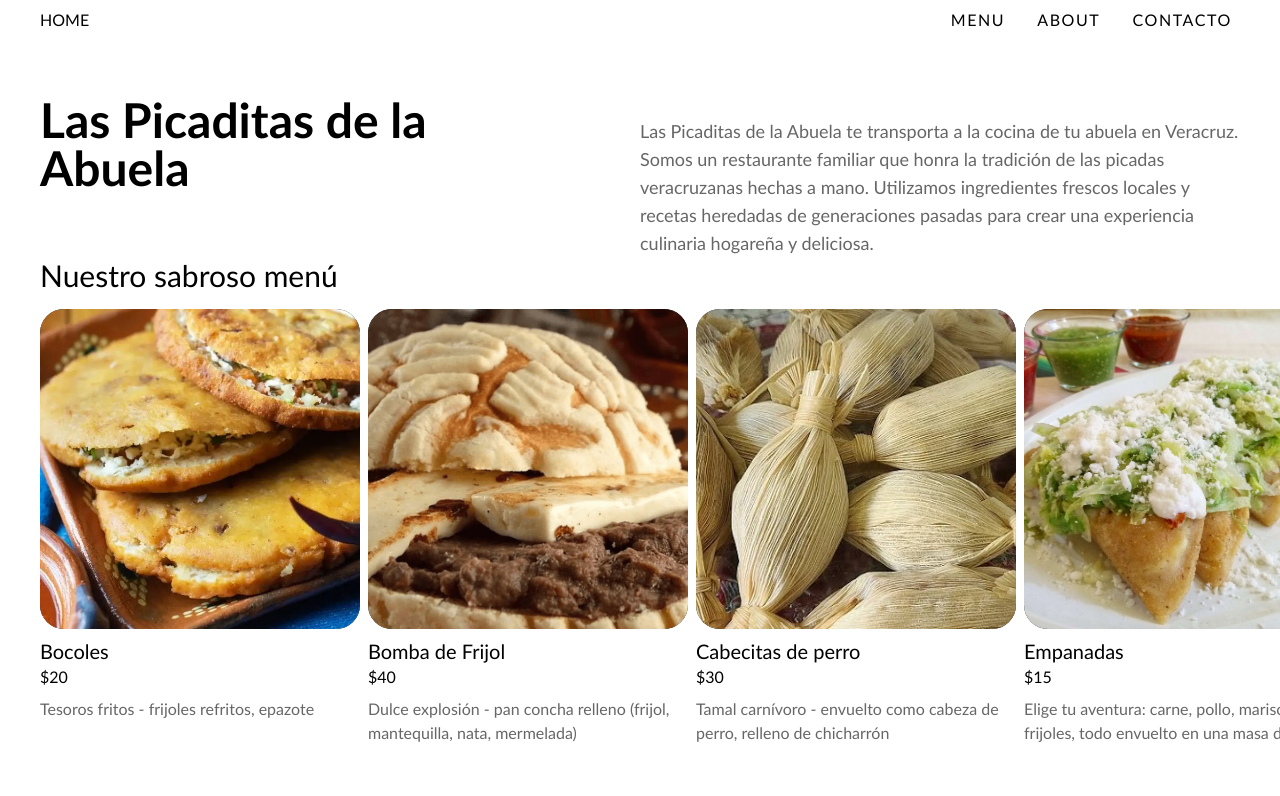
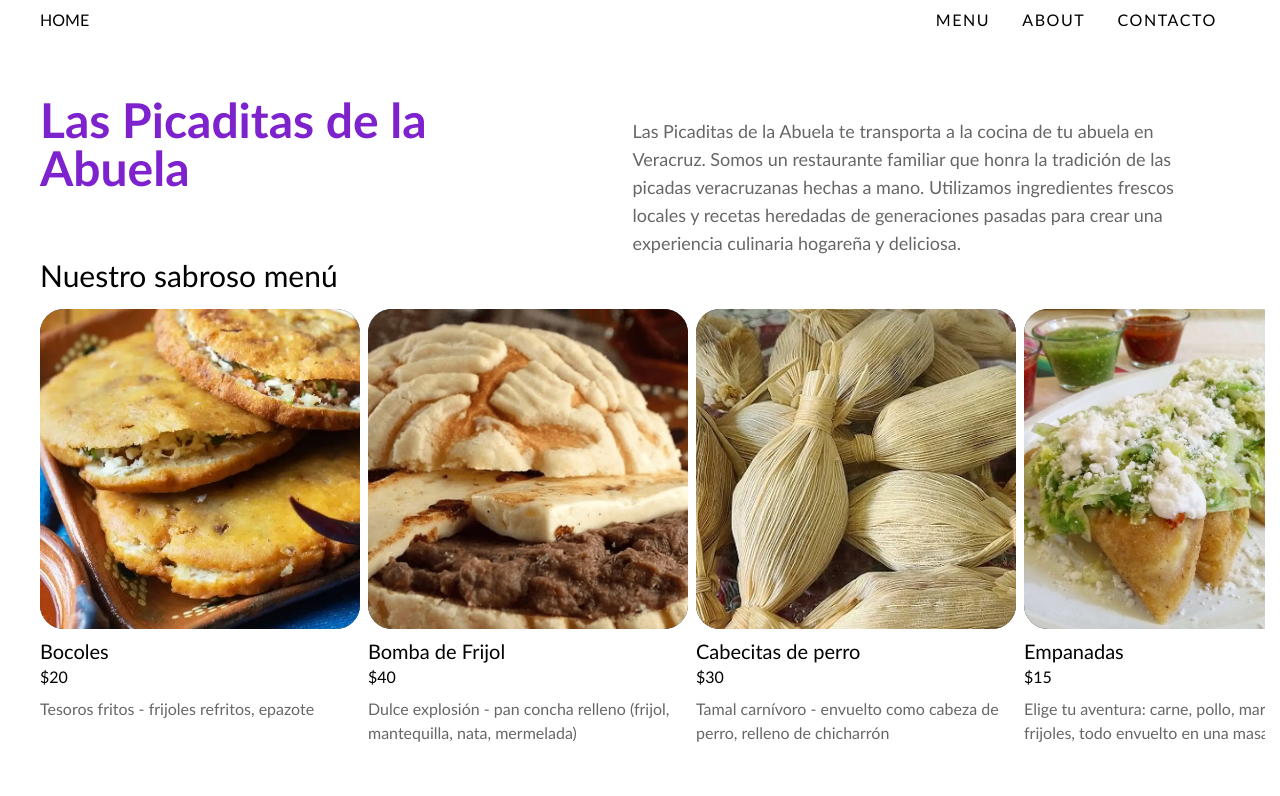
Before and after one commit to kike9978/top-restaurant-page, a website built with webpack: page src/index.html in a window 1280 px wide. Built offline with nearby package versions, Linux system fonts and the light colour scheme.

Commit message:
Create contact form and final styles to about

```diff
--- a/src/about.js
+++ b/src/about.js
@@ -1,8 +1,29 @@
-export default function About(){
-  const elem = document.createElement("div")
-  elem.style.backgroundColor = "yellow";
-  elem.style.width = "300px"
-  elem.style.height = "300px"
+import picoOrizaba from "./assets/pico-de-orizaba.png"
+import H1 from "./components/elements/h1"
+import P from "./components/elements/p"
+
+
+const elem = document.createElement("div")
+const imageContainer = document.createElement("div")
+const img = document.createElement("img")
+const container = document.createElement("div")
+const container2 = document.createElement("div")
+
+imageContainer.classList.add("rounded-3xl", "overflow-hidden", "max-h-80", "flex")
+img.classList.add("object-cover")
+container.classList.add("flex", "flex-col", "md:flex-row", "gap-4", "mt-6", "justify-between")
+
+img.setAttribute("src", picoOrizaba)
+
+imageContainer.appendChild(img)
+elem.appendChild(imageContainer)
+elem.appendChild(container)
+container.appendChild(H1("Los antojitos veracruzanos: Un viaje por el sabor ", [`max-w-[40rem]`]))
+container.appendChild(container2)
+container2.appendChild(P("Los antojitos jarochos son la esencia de la gastronomía veracruzana, un festín de sabores y texturas que te cautivarán desde el primer bocado. Fruto de la fusión de culturas indígenas y españolas, estos platillos reflejan la alegría y el ingenio del pueblo jarocho. ", [`max-w-[40rem]`]))
+container2.appendChild(P("Desde los clásicos bocoles y empanadas hasta las exóticas picadas y el suculento zacahuil, cada antojito es una obra de arte culinario que te transportará a un viaje sensorial sinigual. Ven a Veracruz y déjate cautivar por su magia. Un viaje culinario que te transportará a un mundo de tradiciones y sabores inolvidables.", [`max-w-[40rem]`, "mt-3"]))
+
+export default function About() {
 
   return elem
 }
--- a/src/components/elements/h1.js
+++ b/src/components/elements/h1.js
@@ -2,7 +2,7 @@
 
 export default function h1(text, className = []) {
     const h1 = document.createElement("h1")
-    h1.classList.add("text-5xl", "font-bold", ...className)
+    h1.classList.add("text-5xl", "font-bold", "text-purple-700", ...className)
     h1.innerText = text
 
 
--- a/src/components/menuItem.js
+++ b/src/components/menuItem.js
@@ -12,7 +12,7 @@ export default function menuItem(headingText, descriptionText, priceValue, imgSr
 
     heading.classList.add("text-xl")
     header.classList.add("flex", "flex-col", "items-baseline")
-    image.classList.add("size-80", "bg-zinc-900", "rounded-3xl", "overflow-hidden")
+    image.classList.add("md:size-80", "bg-zinc-900", "rounded-3xl", "overflow-hidden", "aspect-square", "w-full")
     img.classList.add("h-full", "w-full", "object-cover")
     itemContainer.classList.add("flex", "flex-col", "gap-2")
     description.classList.add("text-black", "text-opacity-60")
--- a/src/contact.js
+++ b/src/contact.js
@@ -1,11 +1,48 @@
-export default function Contact(){
-  const elem = document.createElement("div")
-  elem.style.backgroundColor = "blue";
-  elem.style.color = "white";
-  elem.style.width = "300px"
-  elem.style.height = "300px"
+import mask from "./assets/arc-mask.svg"
+import restaurant from "./assets/restaurant.jpg"
 
-  elem.innerText = "Hola, que hace"
+
+
+
+const elem = document.createElement("div")
+const img = document.createElement("img")
+
+elem.innerHTML = `<div class="flex flex-col-reverse md:flex-row flex-grow">
+    <div class="flex flex-col justify-between flex-grow">
+        <div class="flex flex-grow flex-col justify-center gap-4">
+        <h1 class="text-2xl font-bold text-purple-700">Déjanos un comentario</h1>
+          <form action="" class="flex flex-col items-start gap-3">
+              <label class="flex flex-col">
+                  Nombre
+                  <input type="text" placeholder="Juana Martinez" class="border border-solid border-zinc-400 p-1  text-black text-opacity-60" required>
+              </label>
+              <label class="flex flex-col">
+                  Correo
+                  <input type="email" placeholder="juana@martinez.com" class="border border-solid border-zinc-400 p-1  text-black text-opacity-60" required>
+              </label>
+              <label class="flex flex-col">
+                  Comentario
+                  <textarea name="" id="" cols="30" rows="4" class="border border-solid border-zinc-400 p-1  text-black text-opacity-60 resize-none" required placeholder="Tu comentario aquí"></textarea>
+              </label>
+              <button class="bg-purple-950 text-white px-2 py-1 rounded">Envíar</button>
+          </form>
+        </div>
+        <div class="mb-6">
+            <p>Callejón Brisa Marina #22, Veracruz, Ver.
+            <p>(555) 555-5555</p>
+            <p>correo@email.com</p>
+        </div>
+    </div>
+    <div>
+
+        <img src="${restaurant}" style="mask-image:url(${mask}); mask-repeat:no-repeat; mask-size:60%; mask-position:center" class="w-60">
+
+    </div>
+</div > `
+
+elem.classList.add("h-full", "flex-col", "flex")
+
+export default function Contact() {
 
   return elem
 }
--- /dev/null
+++ b/src/contacto.html
@@ -0,0 +1,41 @@
+<!DOCTYPE html>
+<html lang="en">
+
+<head>
+    <meta charset="UTF-8">
+    <meta name="viewport" content="width=device-width, initial-scale=1.0">
+    <title>contacto</title>
+</head>
+
+<body>
+    <h1>Buenas noches</h1>
+    <div class="flex flex-col-reverse md:flex-row">
+        <div>
+            <form action="">
+                <label>
+                    Nombre
+                    <input type="text" placeholder="Juana Martinez">
+                </label>
+                <label>
+                    Correo
+                    <input type="email" placeholder="juana@martinez.com">
+                </label>
+                <label for="">
+                    Comentario
+                    <textarea name="" id="" cols="30" rows="10"></textarea>
+                </label>
+                <button>Envía un comentario</button>
+            </form>
+            <div>
+                <p>Callejón Brisa Marina #22, Veracruz, Ver. (22 Marina Breeze Alley, Veracruz, Ver.)</p>
+                <p>(555) 555-5555</p>
+                <p>correo@email.com</p>
+            </div>
+        </div>
+        <div>
+            <div class="size-40 bg-black"></div>
+        </div>
+    </div>
+</body>
+
+</html>
--- a/src/index.html
+++ b/src/index.html
@@ -8,7 +8,7 @@
 </head>
 
 <body class="">
-  <div id="content" class=" mx-auto h-screen flex flex-col items-center">
+  <div id="content" class=" mx-auto h-screen flex flex-col items-center px-4 md:px-10 gutter-stable">
   </div>
 
   </div>
--- a/src/index.js
+++ b/src/index.js
@@ -10,7 +10,7 @@ const content = document.querySelector("div#content")
 const main = document.createElement("main")
 
 main.classList.add("w-full", "h-full")
-content.classList.add("px-10")
+
 
 const tabMenu = Nav()
 content.appendChild(tabMenu)
@@ -23,7 +23,6 @@ tabMenu.childNodes.forEach(item => {
   item.addEventListener("click", e => handleNav(e));
 });
 
-console.log(tabMenu.childNodes[1].childNodes)
 function handleNav(e) {
 
   if (e.target.parentNode.getAttribute("tab-active")) {
--- a/src/menu.js
+++ b/src/menu.js
@@ -8,22 +8,22 @@ import { menuData } from "./data/menuData"
 // Component creation
 const elem = document.createElement("div");
 const firstSection = document.createElement("section")
-const title = H1("Las Picaditas de la Abuela", ["max-w-[40%]"]);
+const title = H1("Las Picaditas de la Abuela", ["md:max-w-[40%]"]);
 const secondSection = document.createElement("section")
 const menuContainer = document.createElement("div")
 const subHeading = H2("Nuestro sabroso menú");
 
 // Class assignment
 elem.classList.add("h-full", "flex", "flex-col", "justify-between")
-menuContainer.classList.add("flex", "overflow-x-auto", "no-scrollbar", "gap-2", "-mx-10", "px-10")
-firstSection.classList.add("flex", "w-full", "justify-between", "items-baseline", "mt-14")
-secondSection.classList.add("mb-8", "gap-4", "flex", "flex-col")
+menuContainer.classList.add("flex", "overflow-x-auto", "no-scrollbar", "gap-4", "md:gap-2", "-mx-10", "px-10", "flex-col", "md:flex-row")
+firstSection.classList.add("flex", "w-full", "justify-between", "items-baseline", "mt-14", "flex-col", "md:flex-row", "gap-2", "md:gap-0")
+secondSection.classList.add("mb-8", "gap-4", "flex", "flex-col", "mt-6", "md:mt-0", "snap-x")
 
 // Child appending
 elem.appendChild(firstSection)
 elem.appendChild(secondSection)
 firstSection.appendChild(title)
-firstSection.appendChild(P("Las Picaditas de la Abuela te transporta a la cocina de tu abuela en Veracruz. Somos un restaurante familiar que honra la tradición de las picadas veracruzanas hechas a mano. Utilizamos ingredientes frescos locales y recetas heredadas de generaciones pasadas para crear una experiencia culinaria hogareña y deliciosa.  ", ["w-[50%]"]))
+firstSection.appendChild(P("Las Picaditas de la Abuela te transporta a la cocina de tu abuela en Veracruz. Somos un restaurante familiar que honra la tradición de las picadas veracruzanas hechas a mano. Utilizamos ingredientes frescos locales y recetas heredadas de generaciones pasadas para crear una experiencia culinaria hogareña y deliciosa.", ["md:w-[50%]"]))
 secondSection.appendChild(subHeading)
 secondSection.appendChild(menuContainer)
 
@@ -32,7 +32,6 @@ secondSection.appendChild(menuContainer)
 menuData.forEach(item => {
   const menuItem = MenuItem(item.title, item.description, item.price, item.imgSrc);
   menuContainer.appendChild(menuItem);
-  console.log(item.title)
 });
 
 export default function Menu() {
--- a/src/styles/global.css
+++ b/src/styles/global.css
@@ -16,6 +16,11 @@
     scrollbar-width: none;
     /* Firefox */
   }
+}
+
+.gutter-stable {
+  overflow: auto;
+  scrollbar-gutter: stable;
 }
 
 body {
```
Also changed, not shown: src/assets/arc-mask.svg (added), src/assets/pico-de-orizaba.png (added), src/assets/restaurant.jpg (added).
